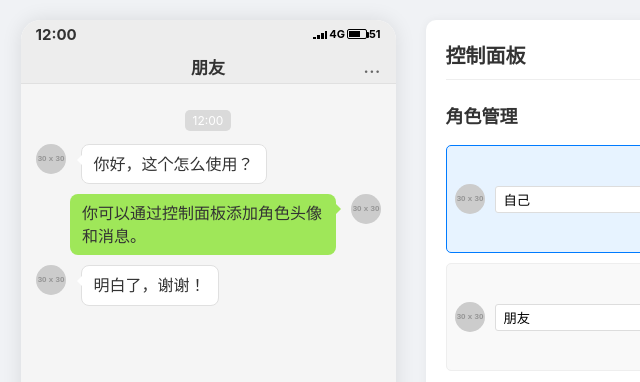
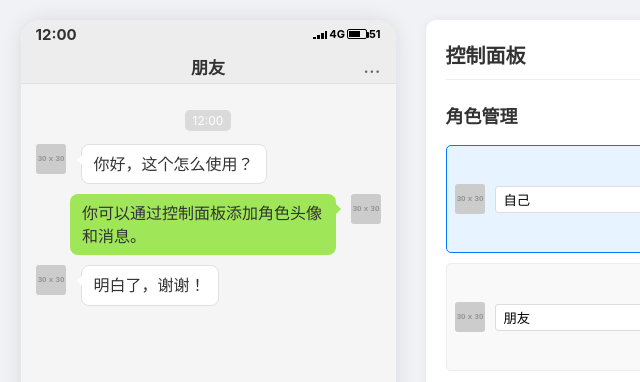
Before and after one commit to zhangzhang88/wechat-screenshot-generator, a plain HTML site: page index.html in a window 1280 px wide. Shown: the top 382 px of the page, 247-887 px from the left. Drawn offline with Linux system fonts and the light colour scheme; placeholder pictures from the web are drawn by us.

```diff
--- a/style.css
+++ b/style.css
@@ -398,7 +398,7 @@ body {
 .role-item img {
     width: 30px;
     height: 30px;
-    border-radius: 50%;
+    border-radius: 3px; /* 调整为方形，带一点圆角 */
     margin-right: 10px;
     object-fit: cover;
 }
@@ -446,7 +446,7 @@ body {
 .message-avatar {
     width: 30px;
     height: 30px;
-    border-radius: 50%;
+    border-radius: 3px; /* 调整为方形，带一点圆角 */
     object-fit: cover;
     margin-right: 10px;
 }
```
